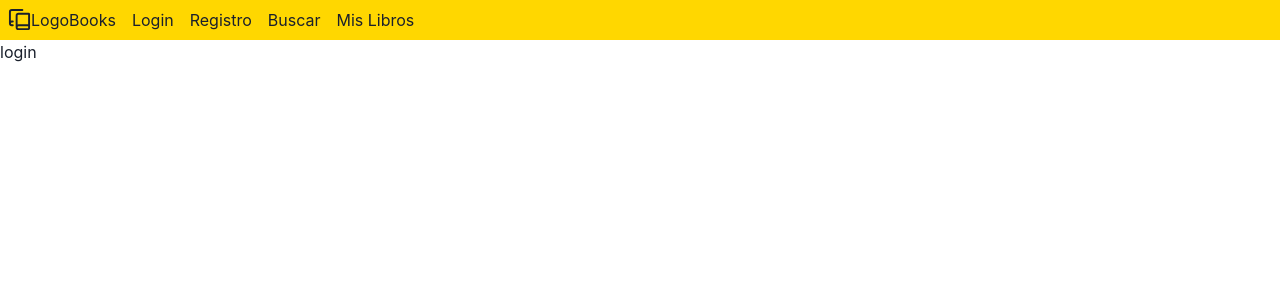
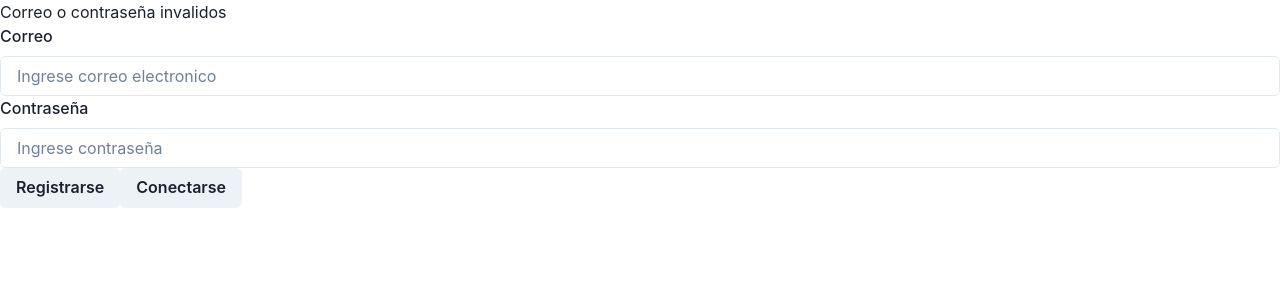
Before and after one commit to Joakosss/NewBooks, a React (Vite) app in the folder FrontBook/: page /login in a window 1280 px wide. Shown: the top 300 px of the page. Built offline with nearby package versions, Linux system fonts and the light colour scheme.

Commit message:
aaaaaaaaaa

```diff
--- a/FrontBook/src/pages/index.tsx
+++ b/FrontBook/src/pages/index.tsx
@@ -8,13 +8,13 @@ import AddBook from "./AddBook";
 import GetMyBooks from "./GetMyBooks";
 
 const router = createBrowserRouter([
+  { path: "/login", element: <Login /> },
+  { path: "/registro", element: <Register /> },
   {
     path: "/",
     element: <Layout />,
     children: [
       { index: true, element: <BookIndex /> },
-      { path: "/login", element: <Login /> },
-      { path: "/registro", element: <Register /> },
       { path: "/searchBook", element: <SearchBook /> },
       { path: "/addBook", element: <AddBook /> },
       { path: "/myBooks", element: <GetMyBooks /> },
--- a/FrontBook/src/pages/login.tsx
+++ b/FrontBook/src/pages/login.tsx
@@ -1,9 +1,61 @@
-import React from "react";
+import { Button, FormControl, FormLabel, Input } from "@chakra-ui/react";
+import React, { forwardRef, useRef, HTMLInputTypeAttribute } from "react";
+import { Link } from "react-router-dom";
 
-type Props = {};
+function Login() {
+  const correoRef = useRef<HTMLInputElement>(null);
+  const passRef = useRef<HTMLInputElement>(null);
 
-function Login({}: Props) {
-  return <div>login</div>;
+  const handleSend = (e: React.FormEvent<HTMLFormElement>) => {
+    e.preventDefault();
+    if (!correoRef.current?.value || !passRef.current?.value) return;
+
+    console.log(correoRef.current?.value);
+    console.log(passRef.current?.value);
+  };
+
+  return (
+    <>
+      <form onSubmit={handleSend}>
+        <label>Correo o contraseña invalidos</label>
+        <MyInput
+          Label="Correo"
+          placeholder="Ingrese correo electronico"
+          type="text"
+          ref={correoRef}
+        />
+        <MyInput
+          Label="Contraseña"
+          placeholder="Ingrese contraseña"
+          type="password"
+          ref={passRef}
+        />
+        <div>
+          <Button>
+            <Link to={"/registro"}>Registrarse</Link>
+          </Button>
+          <Button type="submit">Conectarse</Button>
+        </div>
+      </form>
+    </>
+  );
 }
 
 export default Login;
+
+type MyInputProps = {
+  Label: string;
+  placeholder: string;
+  type: HTMLInputTypeAttribute;
+};
+
+const MyInput = forwardRef<HTMLInputElement, MyInputProps>(
+  ({ Label, placeholder, type }, ref) => {
+    return (
+      <FormControl>
+        <FormLabel htmlFor={Label}>{Label}</FormLabel>
+        <Input id={Label} type={type} placeholder={placeholder} ref={ref} />
+      </FormControl>
+    );
+  }
+);
```
